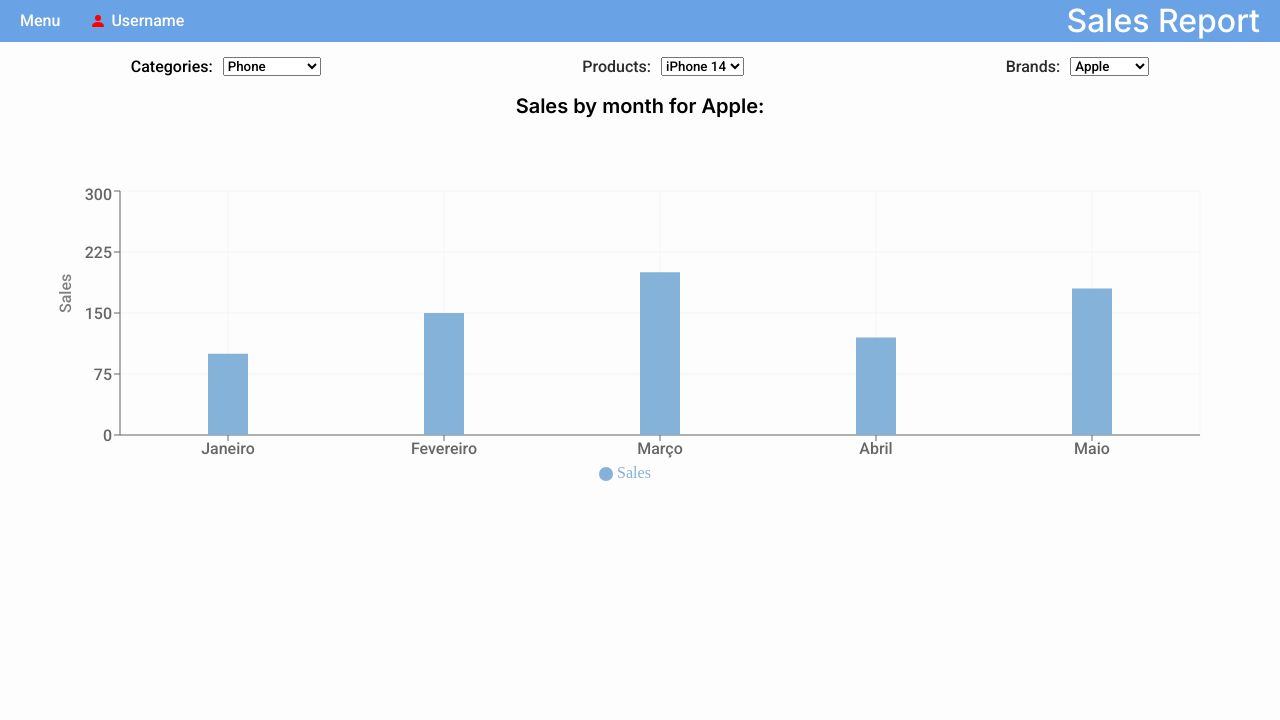
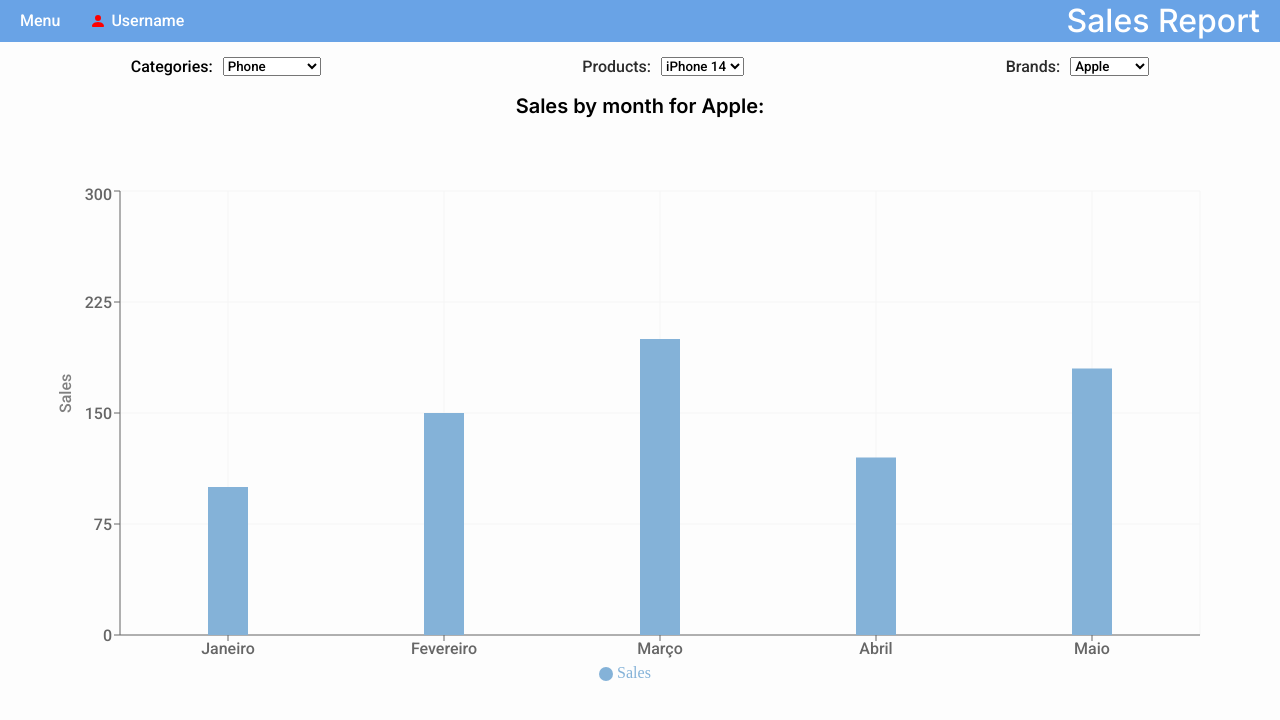
Before and after one commit to gessicacss/sales-report, a React (Vite) app: page / in a window 1280 px wide. Shown: the top 720 px of the page. Built offline with nearby package versions, Linux system fonts and the light colour scheme.

Commit message:
styles: change charts height

```diff
--- a/src/components/Charts/GraphicCharts.jsx
+++ b/src/components/Charts/GraphicCharts.jsx
@@ -14,7 +14,7 @@
 export default function GraphicCharts({sales}) {
   return (
     <ChartsContainer>
-      <ResponsiveContainer width="100%" height={300}>
+      <ResponsiveContainer width="100%" height={500}>
         <BarChart
           data={sales}
           margin={{
```
